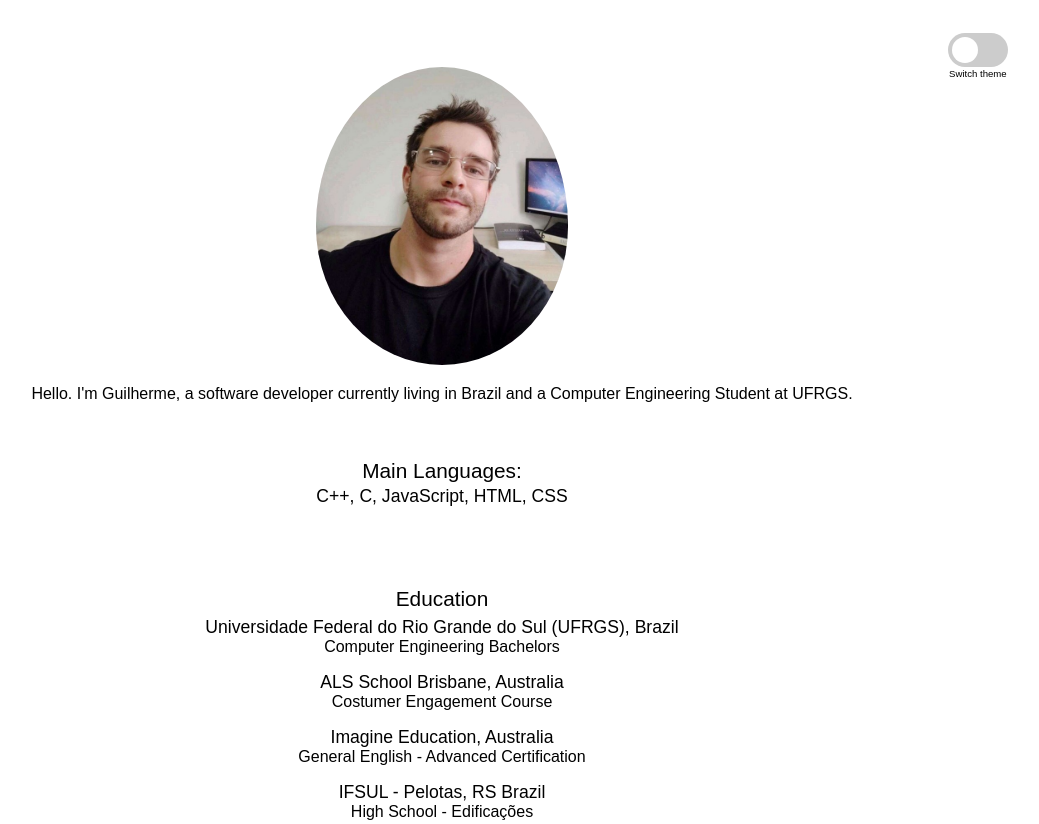
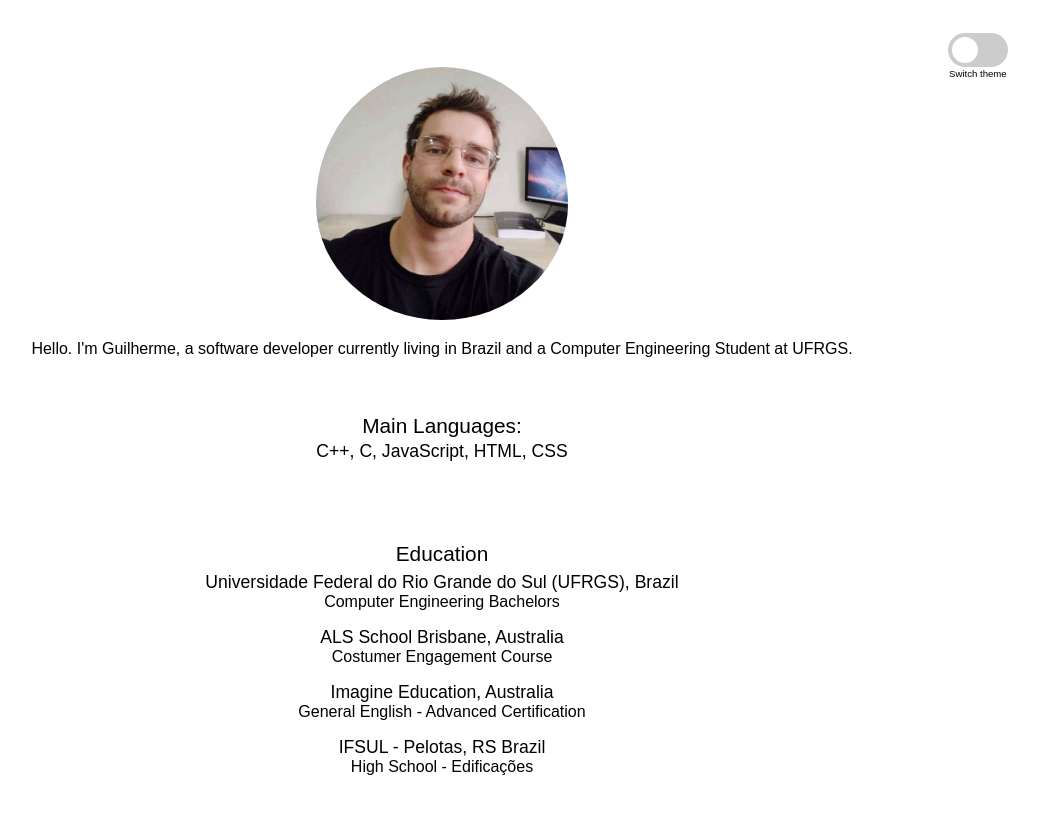
Before and after one commit to guilhermeiepsen/website, a plain HTML site: page index.html in a window 1280 px wide. Shown: the top 824 px of the page, without its empty margins (198-1237 px from the left). Drawn offline with Linux system fonts and the light colour scheme.

Commit message:
mudar foto

```diff
--- a/index.html
+++ b/index.html
@@ -27,7 +27,7 @@
 
 
 		<div class="presenting-flexbox">
-			<img class="main-picture" src="images/foto.jpg">
+			<img class="main-picture" src="images/foto_square.jpg">
 
 			<div class="presenting-paragraph">
 				Hello. I'm Guilherme, a software developer currently living in Brazil and a Computer Engineering Student at
```
